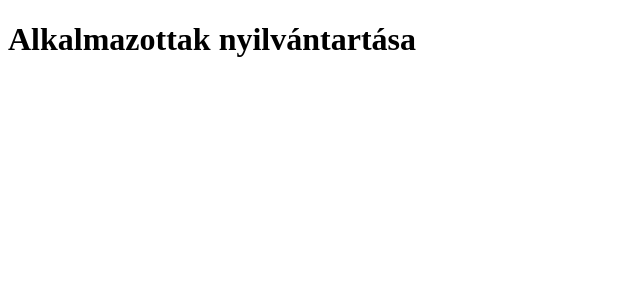
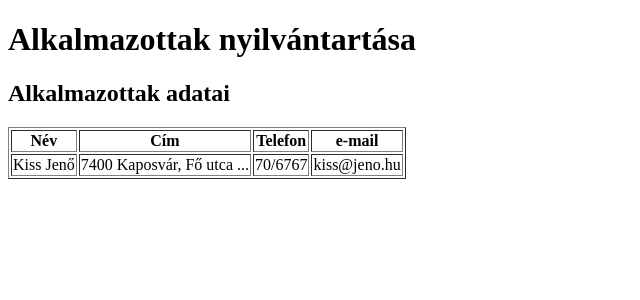
Before and after one commit to gazdagandras/alkalmazottak, a PHP site: page / in a window 1280 px wide. Shown: the top 300 px of the page, without its empty margins (0-640 px from the left). Run offline with PHP 8.4, Linux system fonts and the light colour scheme.

Commit message:
HTML táblázat hozzáadása

```diff
--- a/index.php
+++ b/index.php
@@ -8,6 +8,22 @@
 
         <h1>Alkalmazottak nyilvántartása</h1>
 
+        <h2>Alkalmazottak adatai</h2>
+
+        <table border="1">
+            <tr>
+                <th>Név</th>
+                <th>Cím</th>
+                <th>Telefon</th>
+                <th>e-mail</th>
+            </tr>
+            <tr>
+                <td>Kiss Jenő</td>
+                <td>7400 Kaposvár, Fő utca ...</td>
+                <td>70/6767</td>
+                <td>kiss@jeno.hu</td>
+            </tr>
+        </table>
 
     </body>
 </html>
```
Lines whose indentation alone changed are shown as unchanged.
